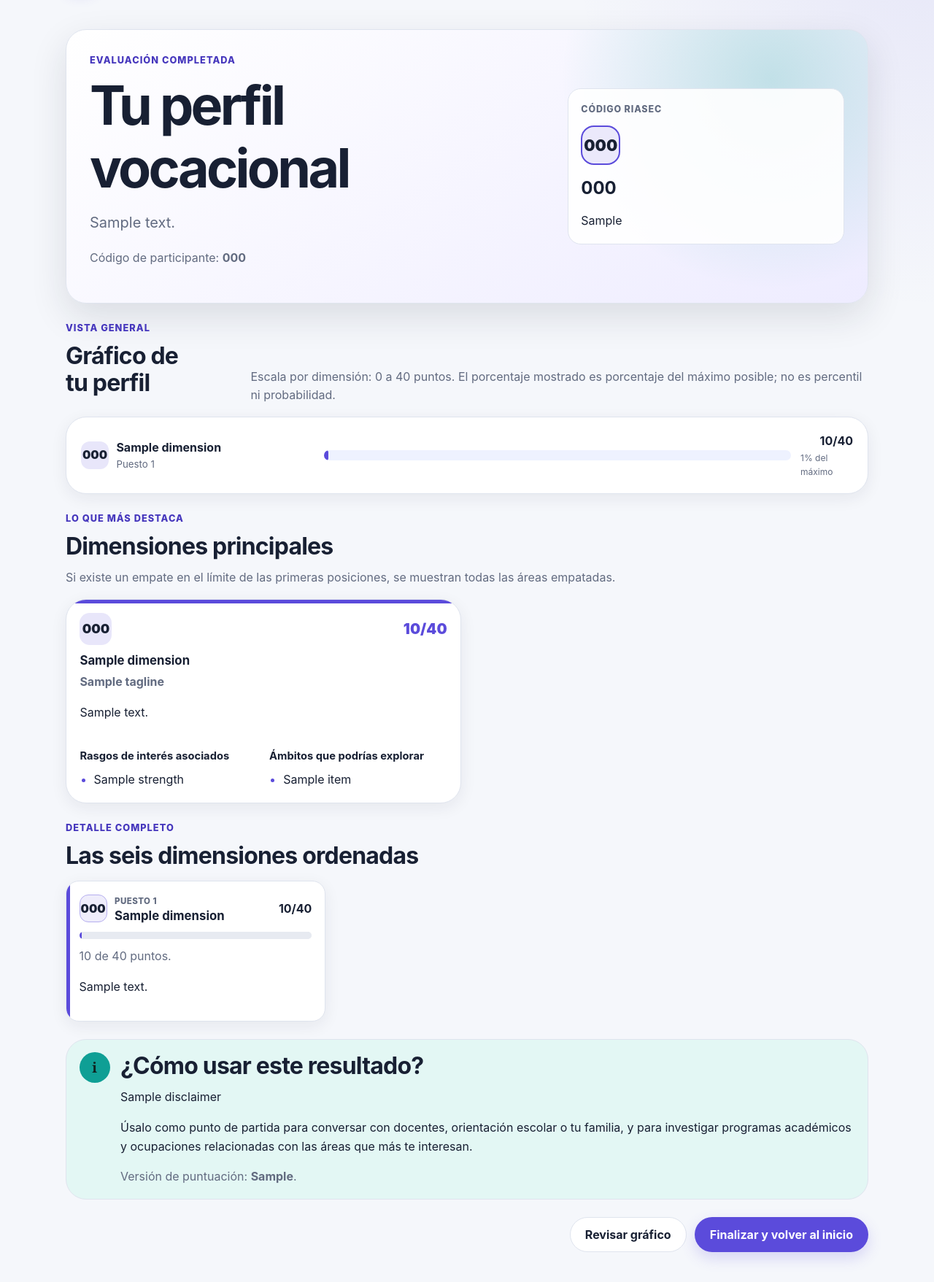
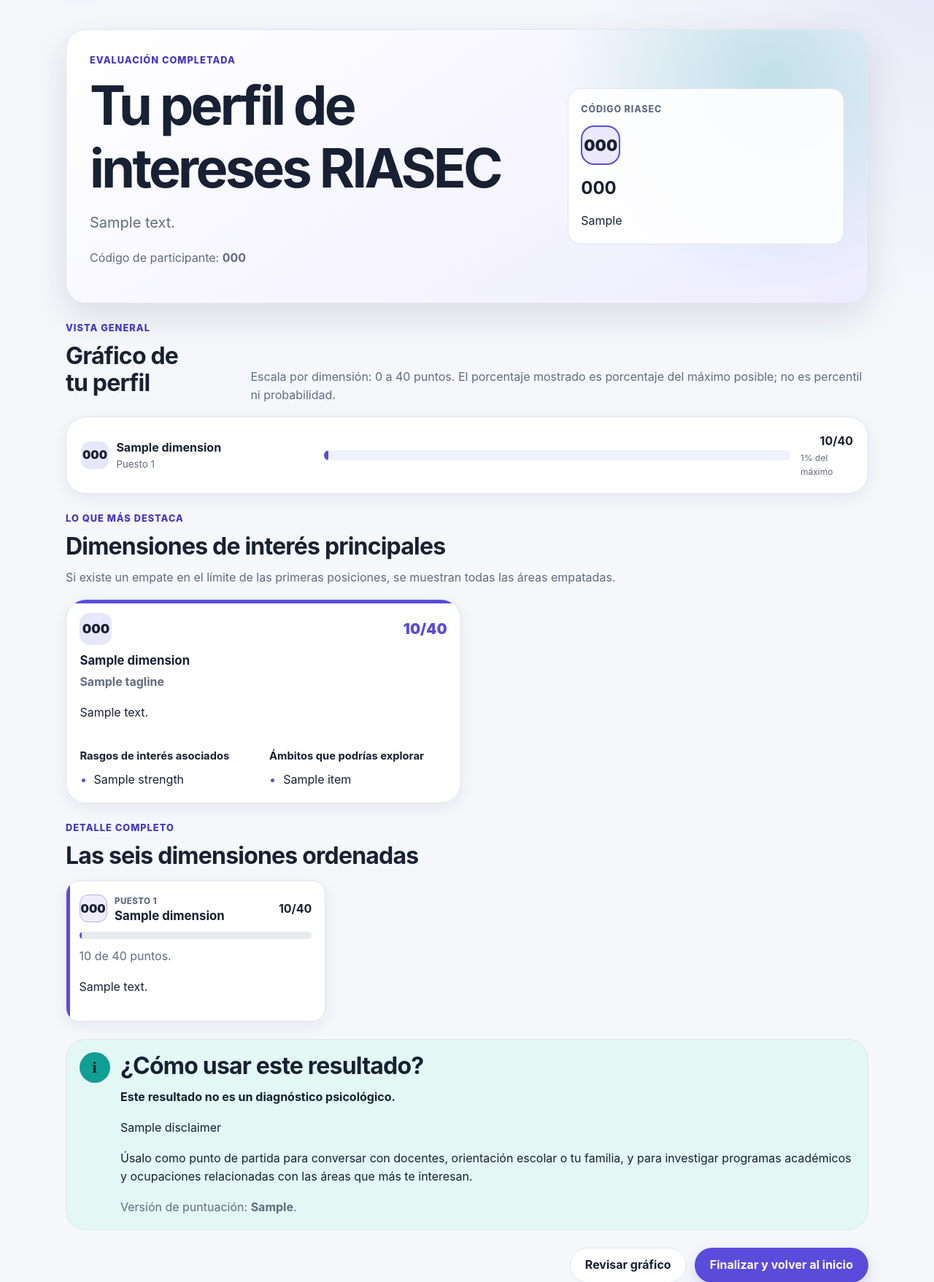
Before and after one commit to Mairon754/ProyectoWebTesis, a Flask app: template app/templates/results.html in a window 1280 px wide. Shown: the part 71-1828 px from the top of the page at 73% size. Run offline with Flask 3, Linux system fonts and the light colour scheme; the template is opened without the code that fills it: most values are stand-ins (such as "Sample title", 1, 10 or a date in 2020); parts of the project's set-up code (start-up, migrations or seed data) failed here and were passed over.

Commit message:
ux: frame RIASEC output as interests rather than diagnosis

```diff
--- a/app/templates/results.html
+++ b/app/templates/results.html
@@ -8,7 +8,7 @@
     <div class="result-dashboard__intro">
         <div>
             <p class="eyebrow">Evaluación completada</p>
-            <h1 id="result-title">Tu perfil vocacional</h1>
+            <h1 id="result-title">Tu perfil de intereses RIASEC</h1>
             <p class="lead">{{ result.profile_summary }}</p>
             <p class="muted">
                 Código de participante:
@@ -80,7 +80,7 @@
 <section class="section-block" aria-labelledby="primary-title">
     <div class="section-heading">
         <p class="eyebrow">Lo que más destaca</p>
-        <h2 id="primary-title">Dimensiones principales</h2>
+        <h2 id="primary-title">Dimensiones de interés principales</h2>
         <p class="muted">
             Si existe un empate en el límite de las primeras posiciones, se muestran todas las áreas empatadas.
         </p>
@@ -157,6 +157,7 @@
     <div class="result-guidance__icon" aria-hidden="true">i</div>
     <div>
         <h2 id="guidance-title">¿Cómo usar este resultado?</h2>
+        <p><strong>Este resultado no es un diagnóstico psicológico.</strong></p>
         <p>{{ result.disclaimer }}</p>
         <p>
             Úsalo como punto de partida para conversar con docentes, orientación escolar o tu familia, y para investigar programas académicos y ocupaciones relacionadas con las áreas que más te interesan.
```
